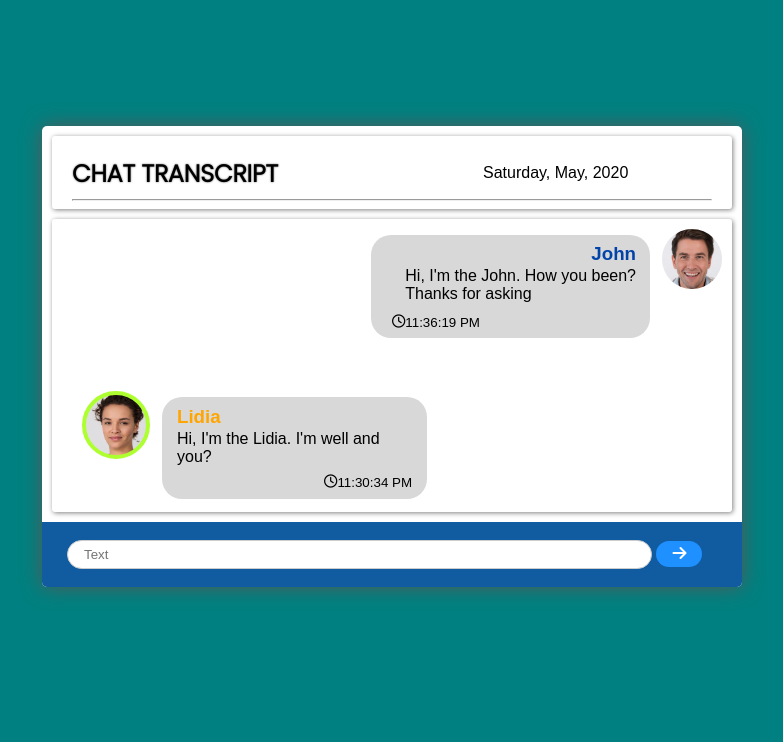
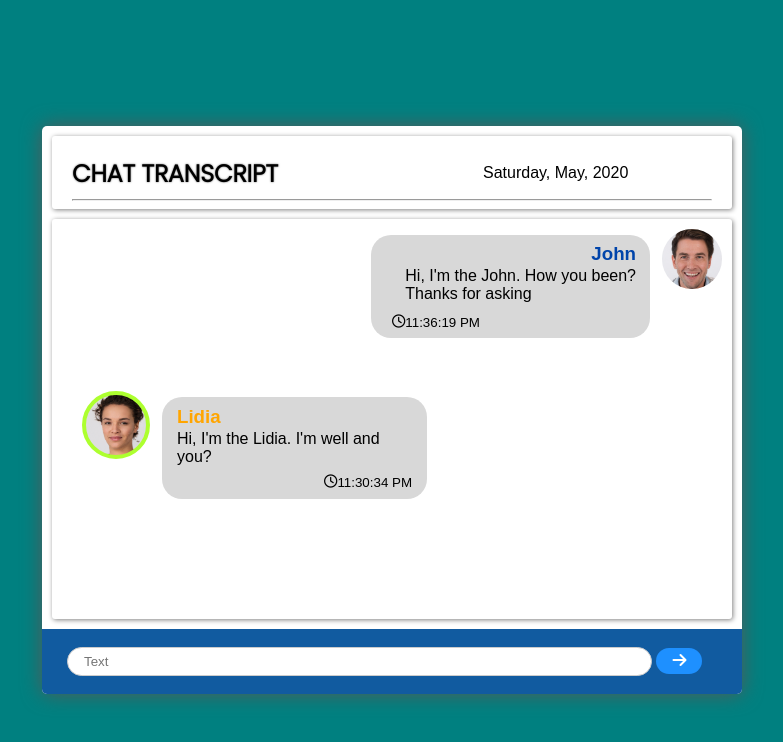
Before and after one commit to jtromero08/chat-message, a plain HTML site: page index.html in a window 1280 px wide. Shown: the whole page, without its empty margins (248-1031 px from the left). Drawn offline with Linux system fonts and the light colour scheme; files that its build step writes are made by us from their sources; a script that the page names is missing.

Commit message:
Changed files to their respective folder.

```diff
--- a/app.css
+++ b/css/app.css
@@ -188,5 +188,6 @@ input[type=submit] {
     position: relative;
     overflow-y: scroll;
     overflow-x: hidden;
-    height: 170.4;
+    height: 400px;
+    scrollbar-width: thin;
 }
--- a/index.js
+++ b/js/client.js
@@ -2,7 +2,6 @@ var chatbox = document.getElementById("chat-box");
 var btn = document.getElementById("btn");
 var inputBar = document.getElementById("input");
 
-var timeSend = new Date().toLocaleTimeString();
 
 function appendMultipleChild(parent, childrens) {
     childrens.forEach(child => {
@@ -11,6 +10,7 @@ function appendMultipleChild(parent, childrens) {
 }
 
 function createMsg(text, senderOrReceiver) {
+    var timeSend = new Date().toLocaleTimeString();
     var icon = document.createElement("i")
     var image = document.createElement("div");
     var textbox = document.createElement("div");
```
